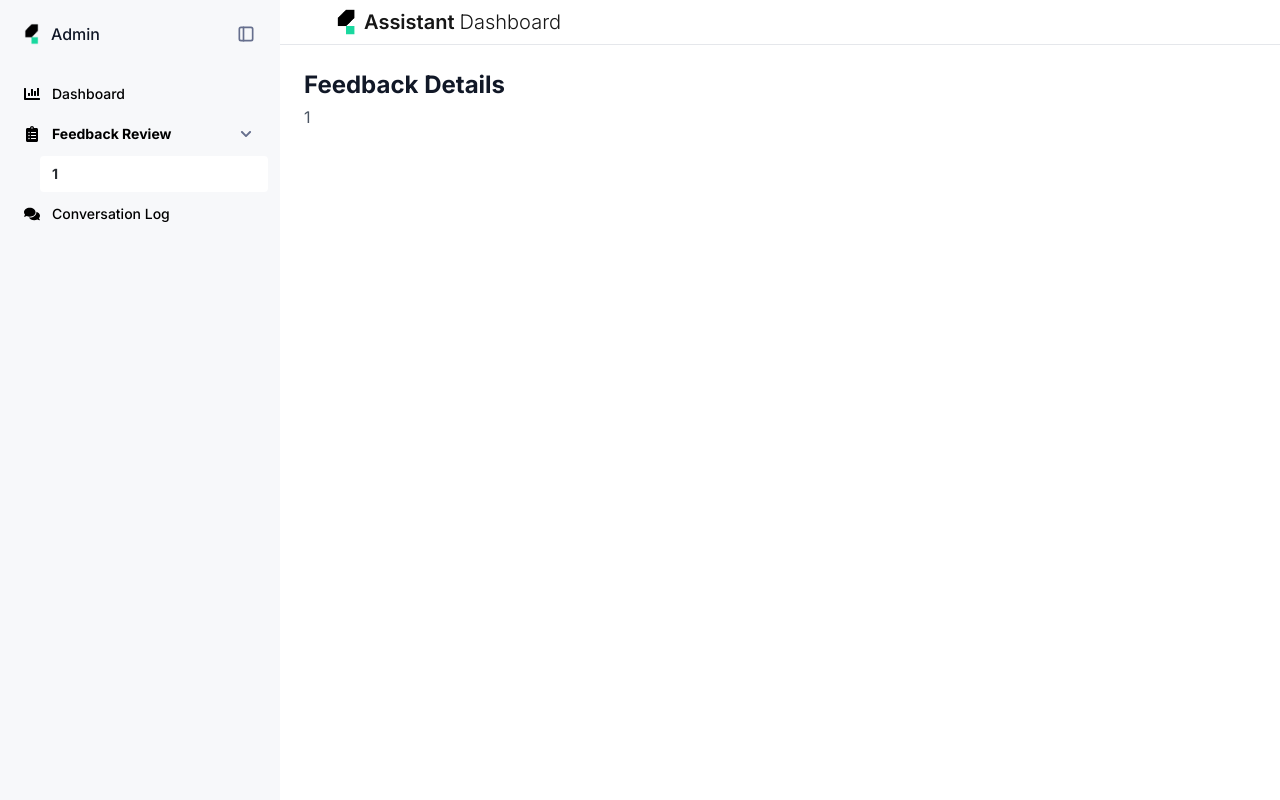
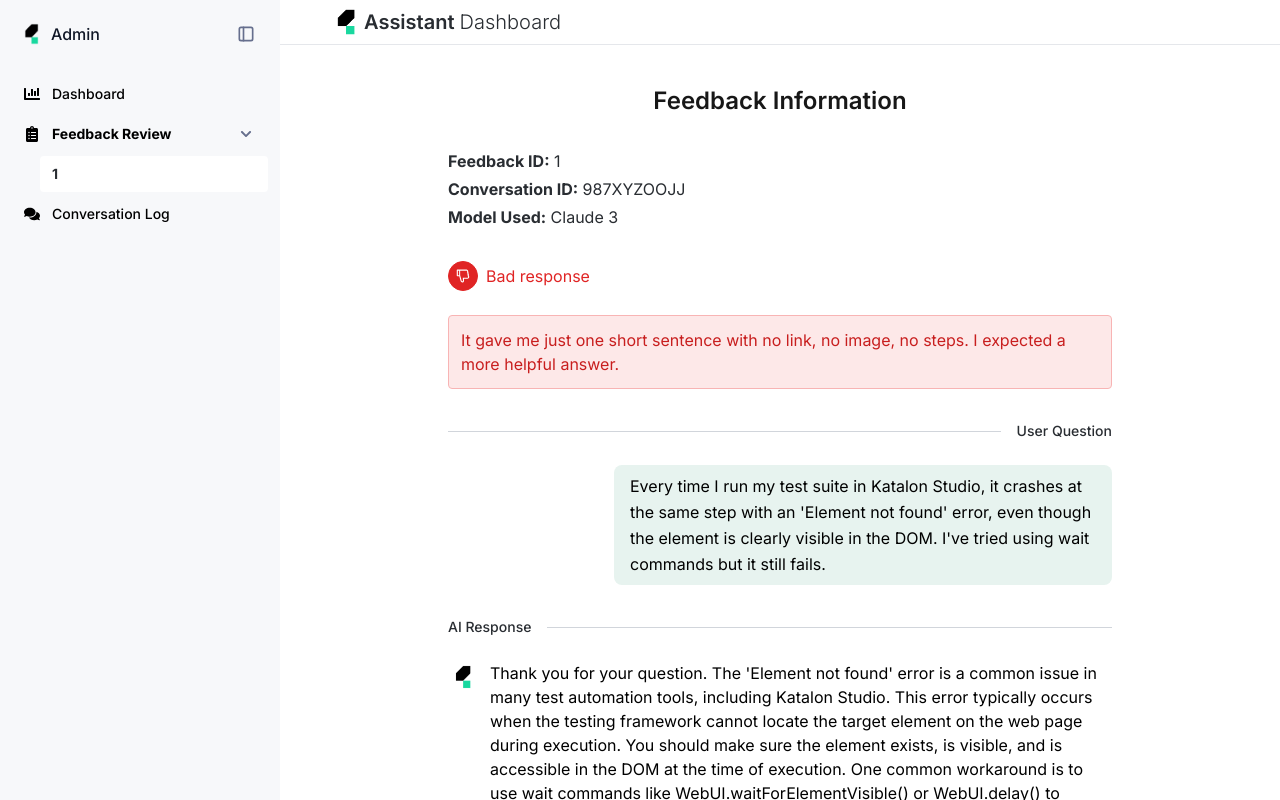
Before and after one commit to tpkdoan/Katalon-Dashboard, a Next.js app in the folder katalon-dashboard/: page /feedback/1 in a window 1280 px wide. Built offline with nearby package versions, Linux system fonts and the light colour scheme.

Commit message:
implement feedback detail page

```diff
--- a/katalon-dashboard/app/components/AppLayout.tsx
+++ b/katalon-dashboard/app/components/AppLayout.tsx
@@ -56,7 +56,7 @@ export default function AppLayout({ children }: { children: React.ReactNode }) {
     };
 
     return (
-        <div className="flex h-screen bg-white dark:bg-[#171717]">
+        <div className="flex h-screen bg-white">
             <Sidebar
                 mobileOpen={mobileOpen}
                 setMobileOpen={setMobileOpen}
--- a/katalon-dashboard/app/components/Charts.tsx
+++ b/katalon-dashboard/app/components/Charts.tsx
@@ -37,13 +37,13 @@ export function Charts() {
                                 {value}
                             </div>
                         </div>
-                        <span className="text-xs text-gray-600 dark:text-gray-400 mt-2">
+                        <span className="text-xs text-gray-600 mt-2">
                             {labels[index]}
                         </span>
                     </div>
                 ))}
             </div>
-            <div className="flex justify-between text-xs text-gray-500 dark:text-gray-400 mt-4">
+            <div className="flex justify-between text-xs text-gray-500 mt-4">
                 <span>0</span>
                 <span>{Math.round(maxValue / 2)}</span>
                 <span>{maxValue}</span>
--- a/katalon-dashboard/app/components/Dashboard.tsx
+++ b/katalon-dashboard/app/components/Dashboard.tsx
@@ -1,3 +1,3 @@
 export default function Dashboard() {
-    return <div>Dashboard</div>;
+    return <div className="text-[#292D32]">Dashboard</div>;
 }
--- a/katalon-dashboard/app/components/FeedbackDetails.tsx
+++ b/katalon-dashboard/app/components/FeedbackDetails.tsx
@@ -1,8 +1,17 @@
 "use client";
 import { useState, useEffect } from "react";
+import Image from "next/image";
+import { AiOutlineDislike, AiOutlineLike } from "react-icons/ai";
+
 
 interface FeedbackDetails {
     id: string;
+    conversationId: string;
+    model: string;
+    userQuestion: string;
+    aiResponse: string;
+    type: "good" | "bad";
+    comment: string;
 }
 
 interface FeedbackDetailsProps {
@@ -11,7 +20,7 @@ interface FeedbackDetailsProps {
 
 export function FeedbackDetails({ feedbackId }: FeedbackDetailsProps) {
     const [feedback, setFeedback] = useState<FeedbackDetails | null>(null);
-    const [isLoading, setIsLoading] = useState(true);useState<Partial<FeedbackDetails>>({});
+    const [isLoading, setIsLoading] = useState(true); useState<Partial<FeedbackDetails>>({});
 
     useEffect(() => {
         // Simulate loading feedback details
@@ -21,7 +30,15 @@ export function FeedbackDetails({ feedbackId }: FeedbackDetailsProps) {
             await new Promise(resolve => setTimeout(resolve, 800));
 
             const mockDetails: FeedbackDetails = {
-                id: feedbackId
+                id: feedbackId,
+                conversationId: "987XYZOOJJ",
+                model: "Claude 3",
+                userQuestion:
+                    "Every time I run my test suite in Katalon Studio, it crashes at the same step with an 'Element not found' error, even though the element is clearly visible in the DOM. I've tried using wait commands but it still fails.",
+                aiResponse:
+                    "Thank you for your question. The 'Element not found' error is a common issue in many test automation tools, including Katalon Studio. This error typically occurs when the testing framework cannot locate the target element on the web page during execution. You should make sure the element exists, is visible, and is accessible in the DOM at the time of execution. One common workaround is to use wait commands like WebUI.waitForElementVisible() or WebUI.delay() to ensure that the page has fully loaded before interacting with elements. You might also want to consider checking your object repository to confirm that the element properties are correctly defined. In general, ensuring synchronization between the test script and the application under test is very important. Try using different types of waits or revalidating your locators. Hope this helps!.",
+                type: "bad",
+                comment: "It gave me just one short sentence with no link, no image, no steps. I expected a more helpful answer."
             };
 
             setFeedback(mockDetails);
@@ -35,11 +52,11 @@ export function FeedbackDetails({ feedbackId }: FeedbackDetailsProps) {
         return (
             <div className="p-6">
                 <div className="animate-pulse space-y-6">
-                    <div className="h-8 bg-gray-200 dark:bg-gray-700 rounded w-1/3"></div>
+                    <div className="h-8 bg-gray-200 rounded w-1/3"></div>
                     <div className="space-y-4">
-                        <div className="h-4 bg-gray-200 dark:bg-gray-700 rounded w-1/2"></div>
-                        <div className="h-4 bg-gray-200 dark:bg-gray-700 rounded w-3/4"></div>
-                        <div className="h-4 bg-gray-200 dark:bg-gray-700 rounded w-1/2"></div>
+                        <div className="h-4 bg-gray-200 rounded w-1/2"></div>
+                        <div className="h-4 bg-gray-200 rounded w-3/4"></div>
+                        <div className="h-4 bg-gray-200 rounded w-1/2"></div>
                     </div>
                 </div>
             </div>
@@ -50,26 +67,108 @@ export function FeedbackDetails({ feedbackId }: FeedbackDetailsProps) {
         return (
             <div className="p-6">
                 <div className="text-center py-12">
-                    <p className="text-gray-500 dark:text-gray-400">Feedback not found</p>
+                    <p className="text-gray-500">Feedback not found</p>
                 </div>
             </div>
         );
     }
 
     return (
-        <div className="p-6 space-y-6">
-            {/* Header */}
-            <div className="flex items-center justify-between">
+        <div className="p-10 space-y-8 md:mx-32">
+            <h1 className="text-2xl font-semibold text-center">Feedback Information</h1>
+
+            <div className="text-normal text-gray-600 space-y-1">
+                <div className="text-[#292D32]"><strong>Feedback ID:</strong> {feedback.id}</div>
+                <div className="text-[#292D32]"><strong>Conversation ID:</strong>
+                    <a href="#"> {feedback.conversationId}</a></div>
+                <div className="text-[#292D32]"><strong>Model Used:</strong> {feedback.model}</div>
+            </div>
+
+            {feedback.type === "bad" && (
                 <div>
-                    <h1 className="text-2xl font-bold text-gray-900 dark:text-white">
-                        Feedback Details
-                    </h1>
-                    <p className="text-gray-600 dark:text-gray-400 mt-1">
-                        {feedback.id}
+                    <div className="flex items-center gap-2 text-red-600 font-normal">
+                        <div className="border border-red-600 rounded-full p-1.5 bg-red-600 text-white">
+                            <AiOutlineDislike />
+                        </div>
+                        Bad response
+                    </div>
+                    <p className="mt-6 bg-red-100 text-red-700 p-3 rounded text-base border border-red-300">
+                        {feedback.comment}
                     </p>
+                </div>
+            )}
+
+            {feedback.type === "good" && (
+                <div>
+                    <div className="flex items-center gap-2 text-green-600 font-normal">
+                        <div className="border border-green-600 rounded-full p-1.5 bg-green-600 text-white">
+                            <AiOutlineLike />
+                        </div>
+                        Good response
+                    </div>
+                    <p className="mt-6 bg-green-100 text-green-700 p-3 rounded text-base border border-green-300">
+                        {feedback.comment}
+                    </p>
+                </div>
+            )}
+
+            <div className="">
+                <div className="flex items-center gap-4 my-6">
+                    <hr className="flex-grow border-t border-gray-300" />
+                    <span className="text-[#292D32] text-sm whitespace-nowrap font-medium">User Question</span>
+                </div>
+                <div className="flex justify-end">
+                    <p className="text-black text-md leading-relaxed rounded-lg border-[#E7F3EF] bg-[#E7F3EF] p-2 px-4 max-w-[75%] break-words overflow-wrap-anywhere">{feedback.userQuestion}</p>
                 </div>
             </div>
 
+
+            <div className="">
+                <div className="flex items-center gap-4 my-6">
+                    <span className="text-[#292D32] text-sm whitespace-nowrap font-medium">AI Response</span>
+                    <hr className="flex-grow border-t border-gray-300" />
+                </div>
+                <div className="flex items-start gap-2.5">
+                    <Image src="/katalon-logo.jpg" alt="User" width={32} height={32} />
+                    <p className="text-black">{feedback.aiResponse}</p>
+                </div>
+
+            </div>
+
+            {/* {feedback.type === "bad" && (
+                <div>
+                    <div className="flex items-center gap-2 text-red-600 font-normal">
+                        <div className="border border-red-600 rounded-full p-1.5 bg-red-600 text-white">
+                            <AiOutlineDislike />
+                        </div>
+                        Bad response
+                    </div>
+                    <p className="mt-6 bg-red-100 text-red-700 p-3 rounded text-base border border-red-300">
+                        {feedback.comment}
+                    </p>
+                </div>
+            )}
+
+            {feedback.type === "good" && (
+                <div>
+                    <div className="flex items-center gap-2 text-green-600 font-normal">
+                        <div className="border border-green-600 rounded-full p-1.5 bg-green-600 text-white">
+                            <AiOutlineLike />
+                        </div>
+                        Good response
+                    </div>
+                    <p className="mt-6 bg-green-100 text-green-700 p-3 rounded text-base border border-green-300">
+                        {feedback.comment}
+                    </p>
+                </div>
+            )} */}
+
+            <div className="text-center pt-2">
+                <a href="#" className="text-sm text-gray-500 hover:text-gray-700 underline">
+                    View full conversation
+                </a>
+            </div>
         </div>
     );
+
 }
--- a/katalon-dashboard/app/components/Header.tsx
+++ b/katalon-dashboard/app/components/Header.tsx
@@ -10,14 +10,14 @@ interface HeaderProps {
 export function Header({ onOpenSidebar, onReset }: HeaderProps) {
     return (
         <>
-            <header className="z-10 sticky top-0 flex flex-wrap items-center gap-2 bg-[#FFFFFF] py-2 px-2 md:px-12 justify-start dark:bg-[#212121] border-b border-gray-200 dark:border-gray-700">
+            <header className="z-10 sticky top-0 flex flex-wrap items-center gap-2 bg-[#FFFFFF] py-2 px-2 md:px-12 justify-start border-b border-gray-200">
                 {/* Hamburger bar */}
                 <div className="flex items-center gap-2">
                     <button
-                        className="md:hidden p-2 rounded-md hover:bg-gray-100 dark:hover:bg-gray-700"
+                        className="md:hidden p-2 rounded-md hover:bg-gray-100"
                         onClick={onOpenSidebar}
                         aria-label="Open sidebar">
-                        <HiMenu className="text-2xl text-gray-700 dark:text-gray-300" />
+                        <HiMenu className="text-2xl text-gray-700" />
                     </button>
                 </div>
 
@@ -32,17 +32,9 @@ export function Header({ onOpenSidebar, onReset }: HeaderProps) {
                         width={20}
                         height={20}
                         priority
-                        className="dark:hidden"
+                        className=""
                     />
-                    <Image
-                        src="/Katalon-Logomark_DarkMode.png"
-                        alt="Katalon Logo"
-                        width={20}
-                        height={20}
-                        priority
-                        className="hidden dark:block"
-                    />
-                    <span className="text-xl font-semibold dark:text-white">
+                    <span className="text-xl font-semibold text-[#292D32]">
                         Assistant <span className="text-xl font-light">Dashboard</span>
                     </span>
                 </div>
--- a/katalon-dashboard/app/components/Sidebar.tsx
+++ b/katalon-dashboard/app/components/Sidebar.tsx
@@ -231,11 +231,11 @@ function SidebarComponent({
     return (
         <>
             {/* Desktop Sidebar */}
-            <aside className="bg-[#F7F8FA] dark:bg-[#171717] hidden md:flex flex-col h-screen z-[9998]">
+            <aside className="bg-[#F7F8FA] hidden md:flex flex-col h-screen z-[9998]">
                 <motion.div
                     animate={{ width: isExpanded ? 280 : 64 }}
                     transition={{ type: "spring", stiffness: 260, damping: 30 }}
-                    className="bg-[#F7F8FA] dark:bg-[#171717] flex flex-col h-full"
+                    className="bg-[#F7F8FA] flex flex-col h-full"
                     style={{ minWidth: 0 }}
                 >
                     <div className="">
@@ -249,7 +249,7 @@ function SidebarComponent({
                                         height={15}
                                     />
                                     <div className="flex-1 min-w-0">
-                                        <div className="font-medium text-gray-900 truncate dark:text-white text-md">
+                                        <div className="font-medium text-gray-900 truncate text-md">
                                             Admin
                                         </div>
                                     </div>
@@ -351,7 +351,7 @@ function SidebarComponent({
                         onClick={() => setMobileOpen(false)}
                     >
                         <div
-                            className="bg-[#F7F8FA] dark:bg-[#171717] w-4/5 h-full shadow-lg"
+                            className="bg-[#F7F8FA] w-4/5 h-full shadow-lg"
                             onClick={(e) => e.stopPropagation()}
                         >
                             <div className="flex justify-end px-4 pt-4">
--- a/katalon-dashboard/app/globals.css
+++ b/katalon-dashboard/app/globals.css
@@ -14,12 +14,12 @@
   --font-mono: var(--font-geist-mono);
 }
 
-@media (prefers-color-scheme: dark) {
+/* @media (prefers-color-scheme: dark) {
   :root {
     --background: #0a0a0a;
     --foreground: #ededed;
   }
-}
+} */
 
 body {
   background: var(--background);
```
